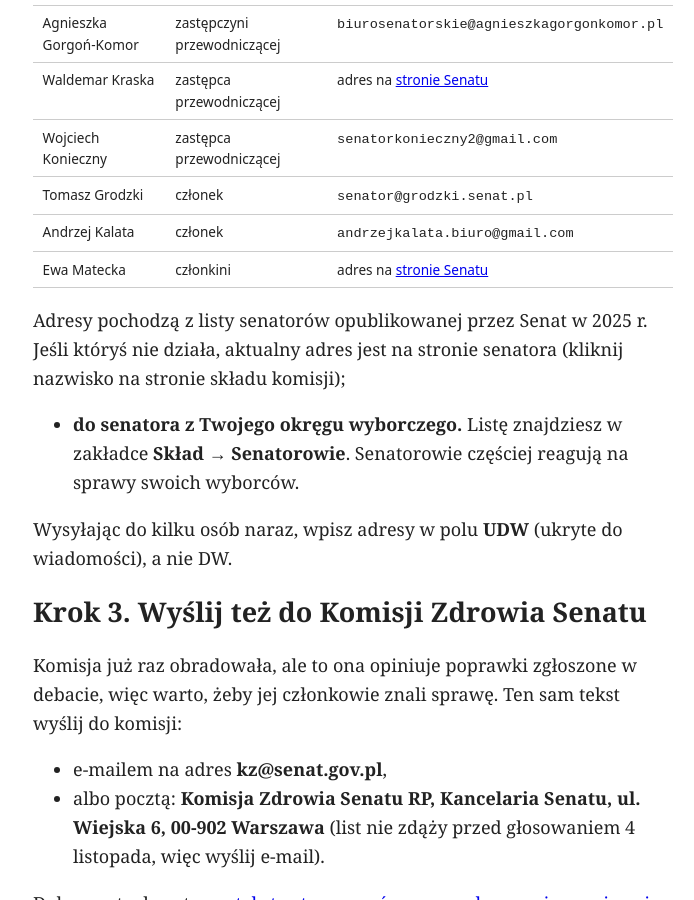
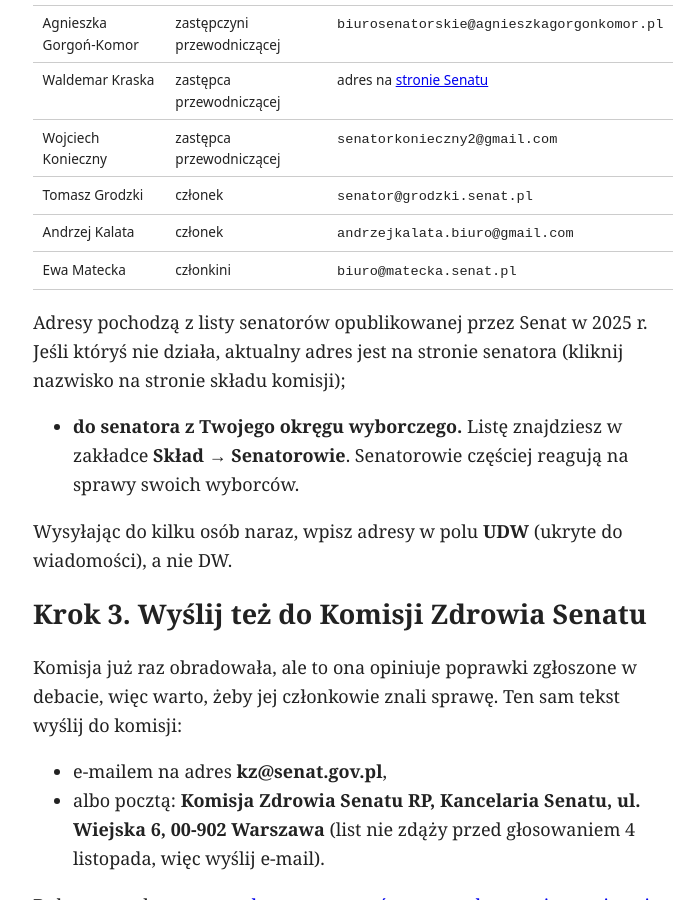
Before and after one commit to sylwiaeb/nf1news, a Jekyll site: the page built from _posts/2026-11-03-senat-uwagi-oecr.md, in a window 1280 px wide and 900 px high, scrolled down 1791 px. Shown: the whole window, without its empty margins (287-981 px from the left). Built offline with Jekyll 4.4.1, drawn with Linux system fonts in a browser that asks for light colours.

Commit message:
E-mail senator Mateckiej
Co-Authored-By: Claude Opus 5.5 <noreply@anthropic.com>
Claude-Session: https://claude.ai/code/session_019jaYAUrvFxzDMrZaHzH4de

```diff
--- a/_posts/2026-11-03-senat-uwagi-oecr.md
+++ b/_posts/2026-11-03-senat-uwagi-oecr.md
@@ -37,7 +37,7 @@ Poprawkę do ustawy może zgłosić tylko senator, dlatego najważniejsze jest n
 | Wojciech Konieczny | zastępca przewodniczącej | `senatorkonieczny2@gmail.com` |
 | Tomasz Grodzki | członek | `senator@grodzki.senat.pl` |
 | Andrzej Kalata | członek | `andrzejkalata.biuro@gmail.com` |
-| Ewa Matecka | członkini | adres na [stronie Senatu](https://www.senat.gov.pl/prace/komisje-senackie/sklad,221,komisja-zdrowia.html) |
+| Ewa Matecka | członkini | `biuro@matecka.senat.pl` |
 
   Adresy pochodzą z listy senatorów opublikowanej przez Senat w 2025 r. Jeśli któryś nie działa, aktualny adres jest na stronie senatora (kliknij nazwisko na stronie składu komisji);
 - **do senatora z Twojego okręgu wyborczego.** Listę znajdziesz w zakładce **Skład → Senatorowie**. Senatorowie częściej reagują na sprawy swoich wyborców.
```
